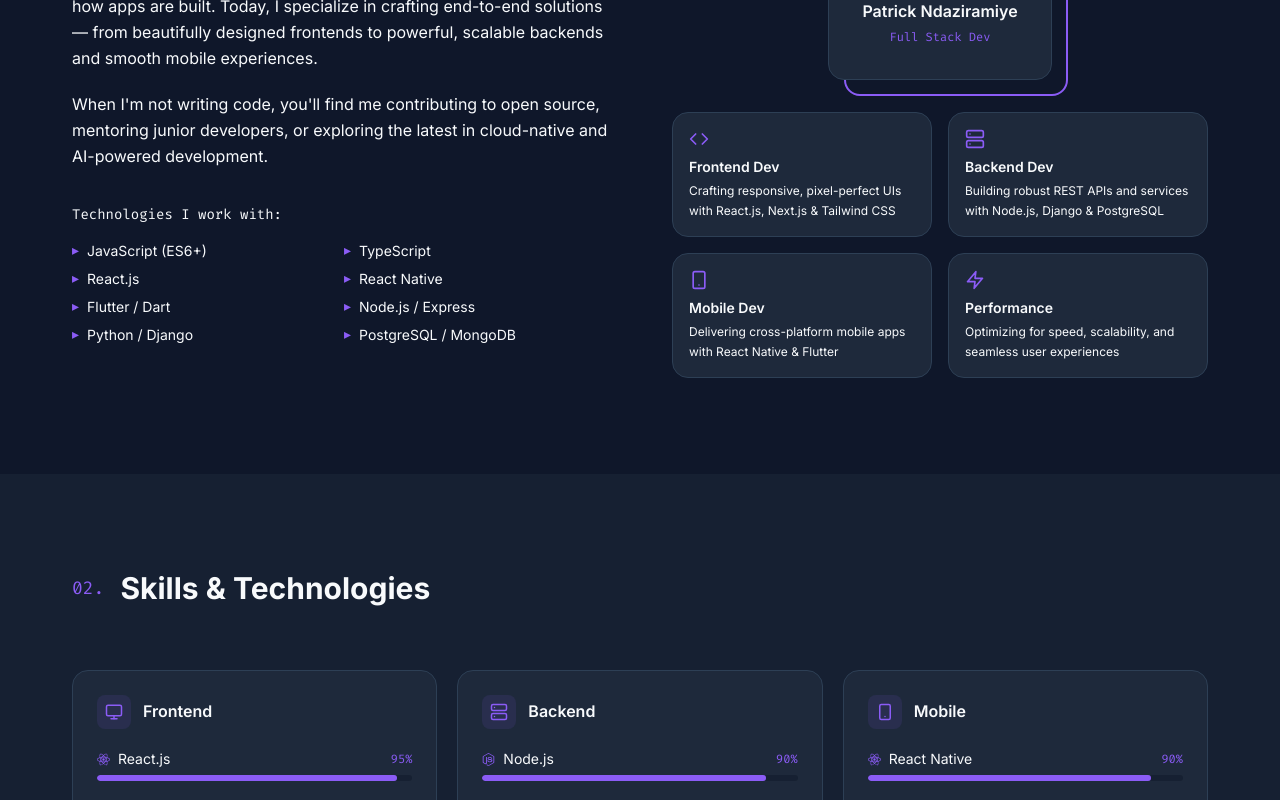
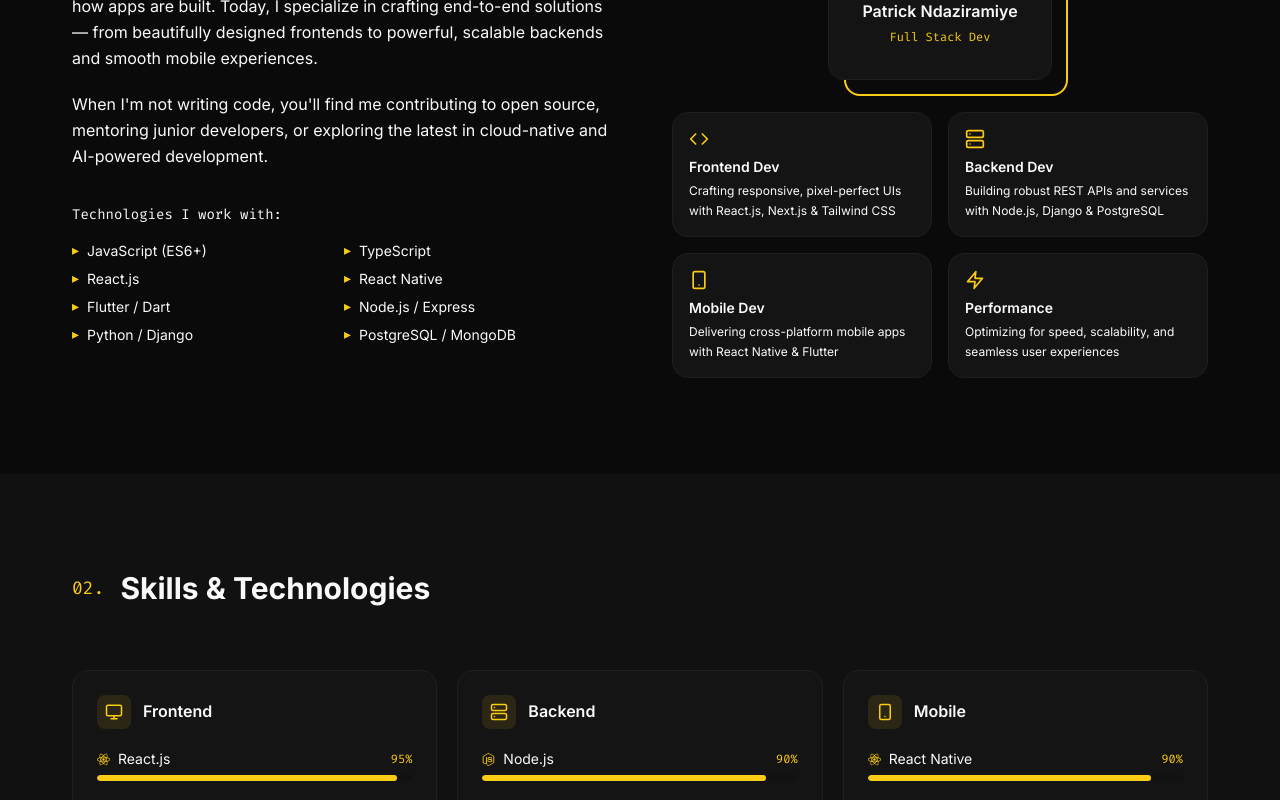
Before and after one commit to Ndaziramiyep/portfolio-app, a React (Vite) app: page / in a window 1280 px wide. Shown: the part 1140-1940 px from the top of the page. Built offline with nearby package versions, Linux system fonts and the light colour scheme.

Commit message:
Redesign: gold/black palette #0A0A0A #D4AF37 #FACC15 #FAFAFA #737373

```diff
--- a/src/App.jsx
+++ b/src/App.jsx
@@ -10,7 +10,7 @@ import Footer from './components/Footer'
 
 function App() {
   return (
-    <div className="min-h-screen" style={{ backgroundColor: '#0F172A', color: '#F8FAFC' }}>
+    <div className="min-h-screen" style={{ backgroundColor: '#0A0A0A', color: '#FAFAFA' }}>
       <Navbar />
       <main>
         <Hero />
--- a/src/index.css
+++ b/src/index.css
@@ -7,8 +7,8 @@
   html { scroll-behavior: smooth; scroll-padding-top: 80px; }
 
   body {
-    background-color: #0F172A;
-    color: #F8FAFC;
+    background-color: #0A0A0A;
+    color: #FAFAFA;
     font-family: 'Inter', system-ui, sans-serif;
     overflow-x: hidden;
     line-height: 1.6;
@@ -16,10 +16,10 @@
   }
 
   ::-webkit-scrollbar { width: 6px; }
-  ::-webkit-scrollbar-track { background: #0F172A; }
-  ::-webkit-scrollbar-thumb { background: #3B82F644; border-radius: 4px; }
-  ::-webkit-scrollbar-thumb:hover { background: #3B82F688; }
-  ::selection { background: #3B82F622; color: #3B82F6; }
+  ::-webkit-scrollbar-track { background: #0A0A0A; }
+  ::-webkit-scrollbar-thumb { background: #D4AF3744; border-radius: 4px; }
+  ::-webkit-scrollbar-thumb:hover { background: #D4AF3788; }
+  ::selection { background: #D4AF3722; color: #D4AF37; }
 }
 
 @layer utilities {
@@ -33,7 +33,7 @@
 
   .nav-link {
     position: relative;
-    color: #94A3B8;
+    color: #737373;
     transition: color 0.3s ease;
     font-family: 'Fira Code', monospace;
     font-size: 0.85rem;
@@ -43,21 +43,21 @@
     position: absolute;
     bottom: -4px; left: 0;
     width: 0; height: 2px;
-    background: #3B82F6;
+    background: #D4AF37;
     transition: width 0.3s ease;
   }
-  .nav-link:hover { color: #3B82F6; }
+  .nav-link:hover { color: #D4AF37; }
   .nav-link:hover::after { width: 100%; }
 
   .card {
-    background-color: #1E293B;
-    border: 1px solid #2D3F55;
+    background-color: #141414;
+    border: 1px solid #1F1F1F;
     border-radius: 1rem;
     transition: border-color 0.3s ease, box-shadow 0.3s ease;
   }
   .card:hover {
-    border-color: #3B82F644;
-    box-shadow: 0 4px 24px rgba(59, 130, 246, 0.08);
+    border-color: #D4AF3744;
+    box-shadow: 0 4px 24px rgba(212, 175, 55, 0.08);
   }
 
   .skill-bar { position: relative; overflow: hidden; }
@@ -66,7 +66,7 @@
     position: absolute;
     top: 0; left: -100%;
     width: 100%; height: 100%;
-    background: linear-gradient(90deg, transparent, rgba(139, 92, 246, 0.2), transparent);
+    background: linear-gradient(90deg, transparent, rgba(250, 204, 21, 0.2), transparent);
     animation: shimmer 2s infinite;
   }
   @keyframes shimmer { 100% { left: 100%; } }
@@ -76,7 +76,7 @@
     position: absolute;
     border-radius: 50%;
     filter: blur(80px);
-    opacity: 0.12;
+    opacity: 0.1;
     animation: float-shape 8s ease-in-out infinite;
   }
   @keyframes float-shape {
--- a/tailwind.config.js
+++ b/tailwind.config.js
@@ -5,13 +5,14 @@ export default {
     extend: {
       colors: {
         bg: {
-          DEFAULT: '#0F172A',
-          card: '#1E293B',
-          subtle: '#162032',
+          DEFAULT: '#0A0A0A',
+          card: '#141414',
+          subtle: '#111111',
         },
-        primary: '#3B82F6',
-        accent: '#8B5CF6',
-        secondary: '#94A3B8',
+        primary: '#D4AF37',
+        accent: '#FACC15',
+        secondary: '#737373',
+        tx: '#FAFAFA',
       },
       fontFamily: {
         mono: ['Fira Code', 'Fira Mono', 'monospace'],
```
